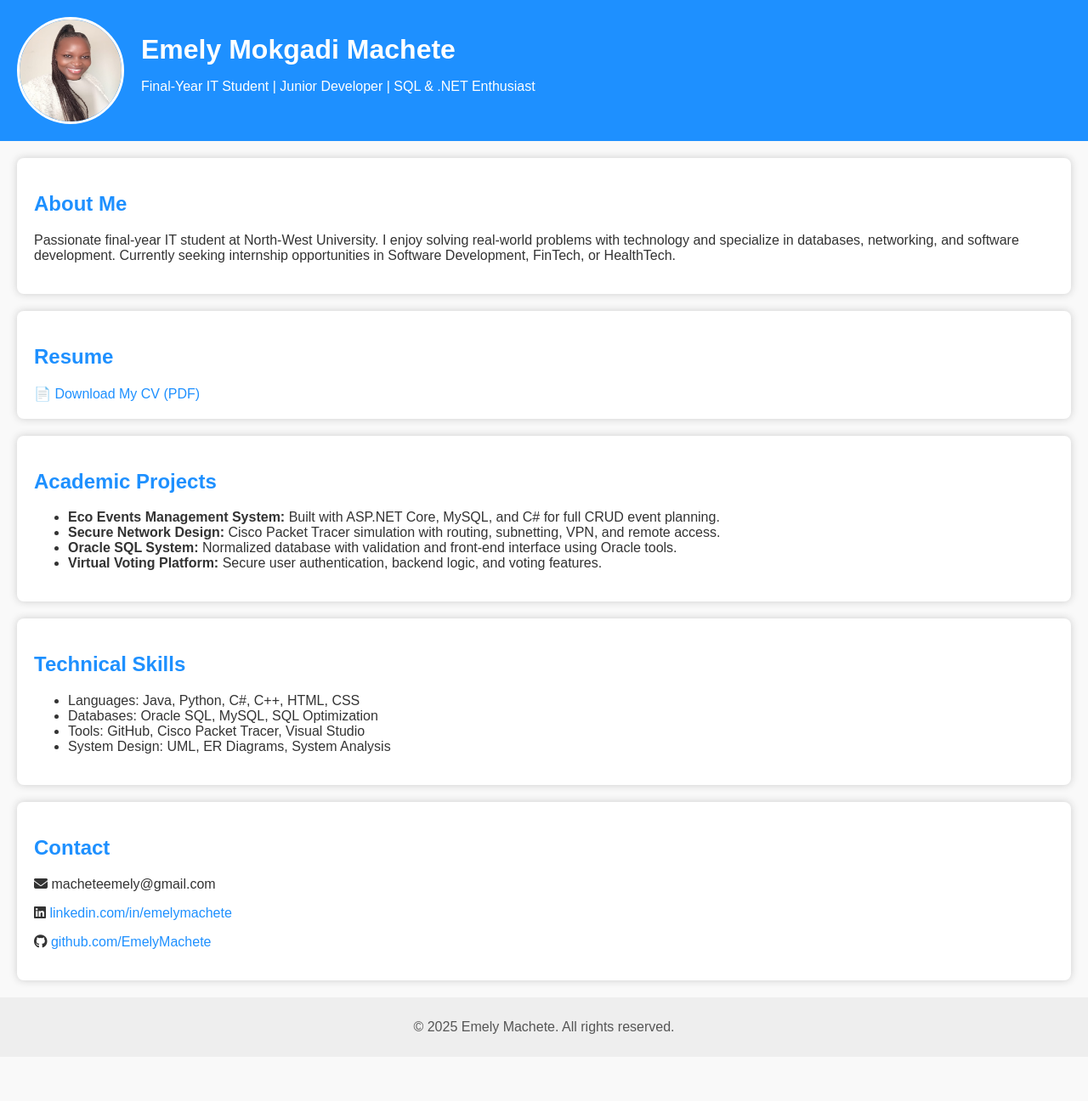
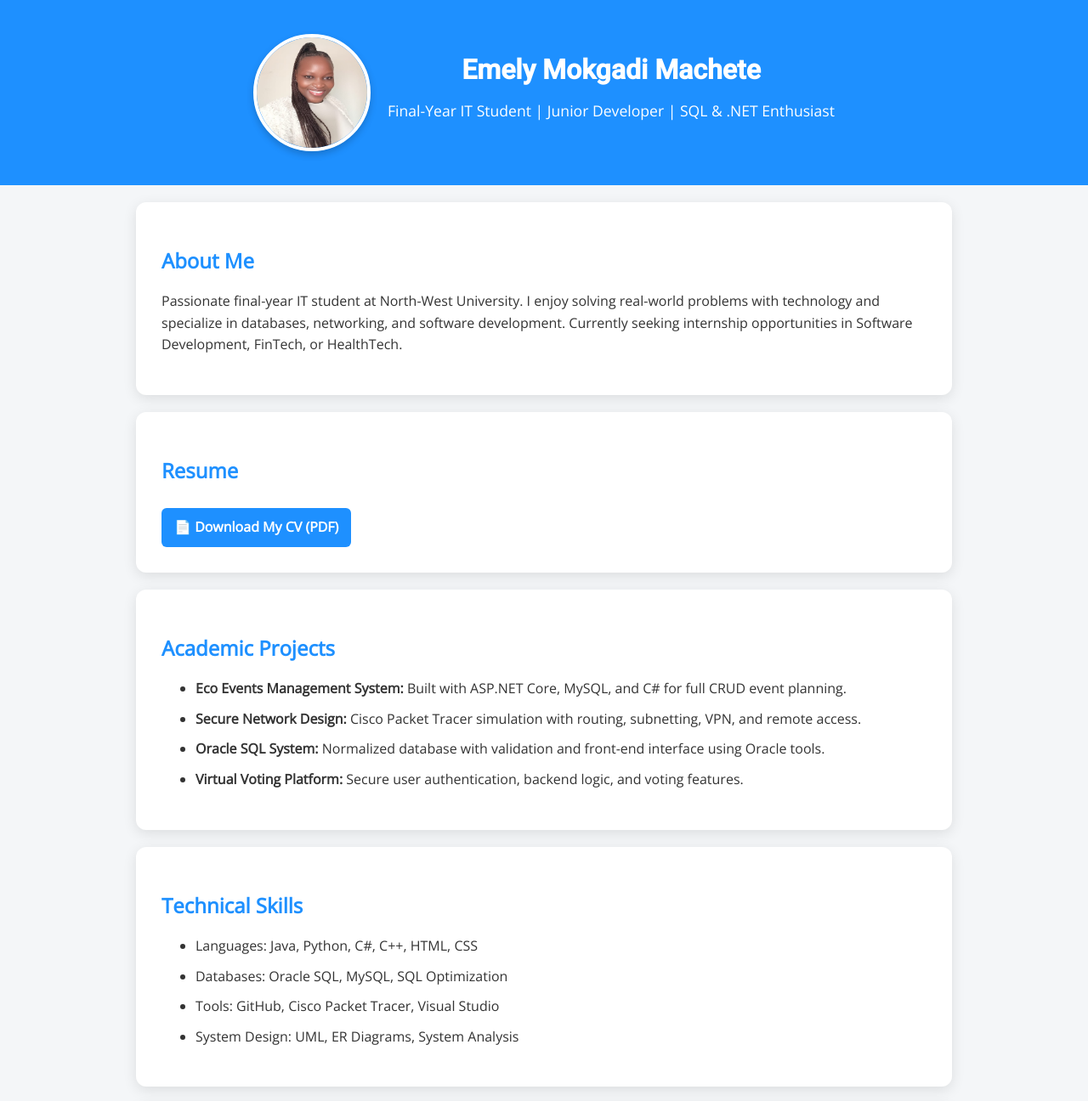
Before and after one commit to EmelyMachete/Virtual-CV, a plain HTML site: page index.html in a window 1280 px wide. Shown: the top 1296 px of the page at 85% size. Before the commit the page ends 1244 px from the top, so only its background shows below. Drawn offline with nearby package versions, Linux system fonts and the light colour scheme.

Commit message:
Update style.css

```diff
--- a/style.css
+++ b/style.css
@@ -1,54 +1,109 @@
+@import url('https://fonts.googleapis.com/css2?family=Open+Sans&family=Roboto:wght@500&display=swap');
+
 body {
-    font-family: Arial, sans-serif;
-    background-color: #f9f9f9;
+    font-family: 'Open Sans', sans-serif;
+    background-color: #f4f6f8;
     color: #333;
     margin: 0;
     padding: 0;
+    line-height: 1.6;
 }
 
 header {
     background-color: #1e90ff;
     color: white;
-    padding: 20px;
+    padding: 40px 20px;
+    text-align: center;
 }
 
 .header-container {
     display: flex;
     align-items: center;
+    justify-content: center;
+    flex-wrap: wrap;
+    gap: 20px;
 }
 
 .profile-photo {
-    width: 120px;
-    height: 120px;
+    width: 130px;
+    height: 130px;
     border-radius: 50%;
-    margin-right: 20px;
-    border: 3px solid white;
+    border: 4px solid #fff;
+    box-shadow: 0 4px 8px rgba(0,0,0,0.2);
 }
 
 .header-text h1 {
     margin: 0;
+    font-family: 'Roboto', sans-serif;
+    font-size: 2rem;
+}
+
+.header-text p {
+    margin-top: 8px;
+    font-size: 1.1rem;
 }
 
 section {
-    padding: 20px;
-    background: white;
-    margin: 20px;
-    border-radius: 8px;
-    box-shadow: 0 0 10px #ccc;
+    padding: 30px;
+    background: #ffffff;
+    margin: 20px auto;
+    width: 90%;
+    max-width: 900px;
+    border-radius: 12px;
+    box-shadow: 0 4px 16px rgba(0,0,0,0.1);
 }
 
 h2 {
     color: #1e90ff;
+    margin-bottom: 15px;
+}
+
+ul li {
+    margin-bottom: 10px;
 }
 
 a {
     color: #1e90ff;
     text-decoration: none;
+    font-weight: bold;
+}
+
+a:hover {
+    text-decoration: underline;
+}
+
+#cv a {
+    display: inline-block;
+    background-color: #1e90ff;
+    color: white;
+    padding: 10px 15px;
+    border-radius: 6px;
+    margin-top: 10px;
+    text-decoration: none;
+    transition: background 0.3s ease;
+}
+
+#cv a:hover {
+    background-color: #0e70d1;
 }
 
 footer {
     text-align: center;
-    padding: 10px;
-    background: #eee;
-    color: #555;
+    padding: 20px;
+    background: #1e90ff;
+    color: white;
+    font-size: 0.9rem;
+    margin-top: 30px;
 }
+
+#contact p {
+    display: flex;
+    align-items: center;
+    gap: 10px;
+    font-size: 1rem;
+    margin-bottom: 12px;
+}
+
+#contact i {
+    color: #1e90ff;
+}
```
